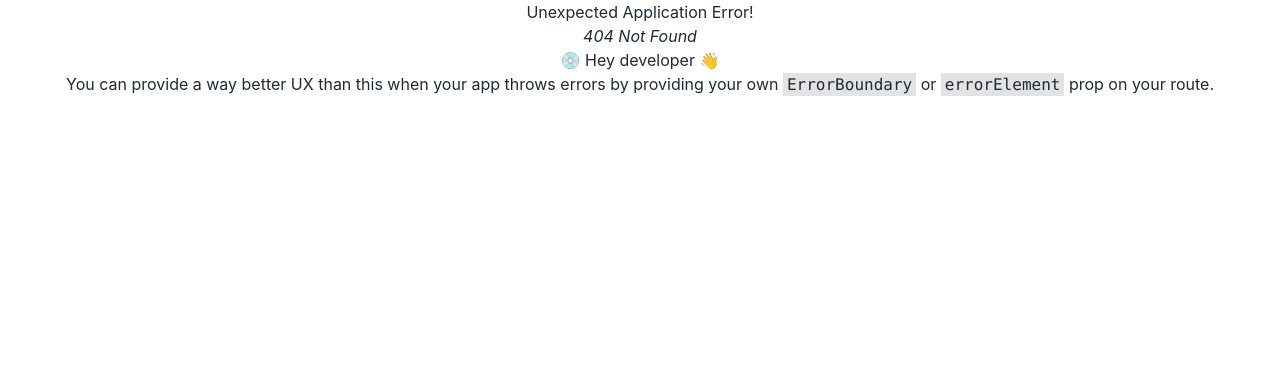
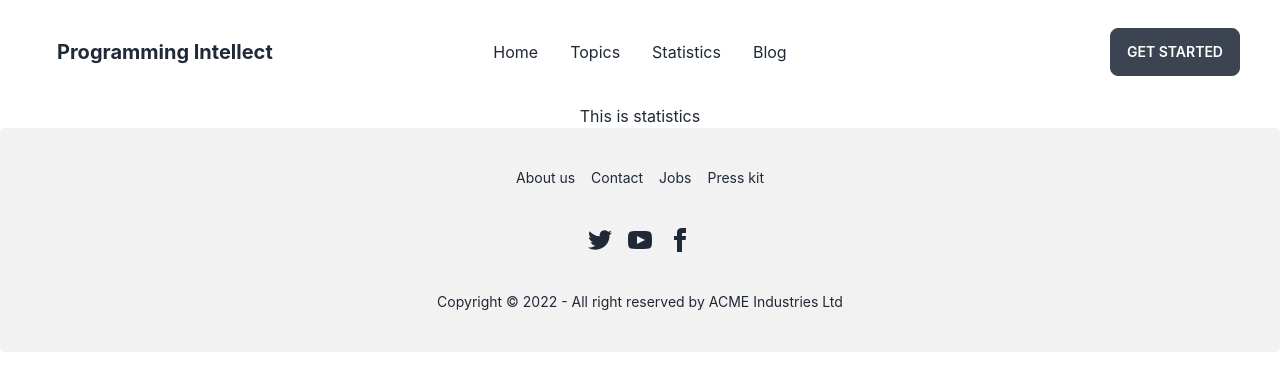
Before and after one commit to hamimhossain1/programming-intellect, a React (Create React App) app: page /statistics in a window 1280 px wide. Before the commit this address had no page. Shown: the top 390 px of the page. Built offline with nearby package versions, Linux system fonts and the light colour scheme.

Commit message:
404 after deploy done

```diff
--- a/src/components/Footer.jsx
+++ b/src/components/Footer.jsx
@@ -5,16 +5,16 @@
         <div>
             <footer className="footer footer-center p-10 bg-base-200 text-base-content rounded">
                 <div className="grid grid-flow-col gap-4">
-                    <a className="link link-hover">About us</a>
-                    <a className="link link-hover">Contact</a>
-                    <a className="link link-hover">Jobs</a>
-                    <a className="link link-hover">Press kit</a>
+                    <a href='.' className="link link-hover">About us</a>
+                    <a href='.' className="link link-hover">Contact</a>
+                    <a href='.' className="link link-hover">Jobs</a>
+                    <a href='.' className="link link-hover">Press kit</a>
                 </div>
                 <div>
                     <div className="grid grid-flow-col gap-4">
-                        <a><svg xmlns="http://www.w3.org/2000/svg" width="24" height="24" viewBox="0 0 24 24" className="fill-current"><path d="M24 4.557c-.883.392-1.832.656-2.828.775 1.017-.609 1.798-1.574 2.165-2.724-.951.564-2.005.974-3.127 1.195-.897-.957-2.178-1.555-3.594-1.555-3.179 0-5.515 2.966-4.797 6.045-4.091-.205-7.719-2.165-10.148-5.144-1.29 2.213-.669 5.108 1.523 6.574-.806-.026-1.566-.247-2.229-.616-.054 2.281 1.581 4.415 3.949 4.89-.693.188-1.452.232-2.224.084.626 1.956 2.444 3.379 4.6 3.419-2.07 1.623-4.678 2.348-7.29 2.04 2.179 1.397 4.768 2.212 7.548 2.212 9.142 0 14.307-7.721 13.995-14.646.962-.695 1.797-1.562 2.457-2.549z"></path></svg></a>
-                        <a><svg xmlns="http://www.w3.org/2000/svg" width="24" height="24" viewBox="0 0 24 24" className="fill-current"><path d="M19.615 3.184c-3.604-.246-11.631-.245-15.23 0-3.897.266-4.356 2.62-4.385 8.816.029 6.185.484 8.549 4.385 8.816 3.6.245 11.626.246 15.23 0 3.897-.266 4.356-2.62 4.385-8.816-.029-6.185-.484-8.549-4.385-8.816zm-10.615 12.816v-8l8 3.993-8 4.007z"></path></svg></a>
-                        <a><svg xmlns="http://www.w3.org/2000/svg" width="24" height="24" viewBox="0 0 24 24" className="fill-current"><path d="M9 8h-3v4h3v12h5v-12h3.642l.358-4h-4v-1.667c0-.955.192-1.333 1.115-1.333h2.885v-5h-3.808c-3.596 0-5.192 1.583-5.192 4.615v3.385z"></path></svg></a>
+                        <a href='.'><svg xmlns="http://www.w3.org/2000/svg" width="24" height="24" viewBox="0 0 24 24" className="fill-current"><path d="M24 4.557c-.883.392-1.832.656-2.828.775 1.017-.609 1.798-1.574 2.165-2.724-.951.564-2.005.974-3.127 1.195-.897-.957-2.178-1.555-3.594-1.555-3.179 0-5.515 2.966-4.797 6.045-4.091-.205-7.719-2.165-10.148-5.144-1.29 2.213-.669 5.108 1.523 6.574-.806-.026-1.566-.247-2.229-.616-.054 2.281 1.581 4.415 3.949 4.89-.693.188-1.452.232-2.224.084.626 1.956 2.444 3.379 4.6 3.419-2.07 1.623-4.678 2.348-7.29 2.04 2.179 1.397 4.768 2.212 7.548 2.212 9.142 0 14.307-7.721 13.995-14.646.962-.695 1.797-1.562 2.457-2.549z"></path></svg></a>
+                        <a href='.'><svg xmlns="http://www.w3.org/2000/svg" width="24" height="24" viewBox="0 0 24 24" className="fill-current"><path d="M19.615 3.184c-3.604-.246-11.631-.245-15.23 0-3.897.266-4.356 2.62-4.385 8.816.029 6.185.484 8.549 4.385 8.816 3.6.245 11.626.246 15.23 0 3.897-.266 4.356-2.62 4.385-8.816-.029-6.185-.484-8.549-4.385-8.816zm-10.615 12.816v-8l8 3.993-8 4.007z"></path></svg></a>
+                        <a href='.'><svg xmlns="http://www.w3.org/2000/svg" width="24" height="24" viewBox="0 0 24 24" className="fill-current"><path d="M9 8h-3v4h3v12h5v-12h3.642l.358-4h-4v-1.667c0-.955.192-1.333 1.115-1.333h2.885v-5h-3.808c-3.596 0-5.192 1.583-5.192 4.615v3.385z"></path></svg></a>
                     </div>
                 </div>
                 <div>
--- a/src/components/Header.jsx
+++ b/src/components/Header.jsx
@@ -13,7 +13,9 @@
                             <svg xmlns="http://www.w3.org/2000/svg" className="h-5 w-5" fill="none" viewBox="0 0 24 24" stroke="currentColor"><path strokeLinecap="round" strokeLinejoin="round" strokeWidth="2" d="M4 6h16M4 12h8m-8 6h16" /></svg>
                         </label>
                         <ul tabIndex={0} className="menu menu-compact dropdown-content mt-3 p-2 shadow bg-base-100 rounded-box w-52">
-                            <li><Link to={'/about'}>About</Link></li>
+                            <li><Link to={'/home'}>Home</Link></li>
+                            <li><Link to={'/topics'}>Topics</Link></li>
+                            <li><Link to={'/statistics'}>Statistics</Link></li>
                             <li><Link to={'/blog'}>Blog</Link></li>
                         </ul>
                     </div>
@@ -23,7 +25,9 @@
 
                 <div className="navbar-center hidden lg:flex">
                     <ul className="menu menu-horizontal p-0">
-                        <li><Link to={'/about'}>About</Link></li>
+                    <li><Link to={'/home'}>Home</Link></li>
+                        <li><Link to={'/topics'}>Topics</Link></li>
+                        <li><Link to={'/statistics'}>Statistics</Link></li>
                         <li><Link to={'/blog'}>Blog</Link></li>
                     </ul>
                 </div>
--- a/src/components/Home.jsx
+++ b/src/components/Home.jsx
@@ -1,8 +1,6 @@
 import React from 'react';
 import './Home';
-// import Image from '../assets/img1.jpg'
-
-import Image2 from '../assets/img2.jpg'
+import Image2 from '../assets/img2.jpg';
 
 const Home = () => {
     return (
--- /dev/null
+++ b/src/components/Statistics.jsx
@@ -0,0 +1,11 @@
+import React from 'react';
+
+const Statistics = () => {
+    return (
+        <div>
+            <h1>This is statistics</h1>
+        </div>
+    );
+};
+
+export default Statistics;
--- a/src/components/About.jsx
+++ b/src/components/Topics.jsx
@@ -1,6 +1,6 @@
 import React from 'react';
 
-const About = () => {
+const Topics = () => {
     return (
         <div>
             <h2>This is about</h2>
@@ -8,4 +8,4 @@
     );
 };
 
-export default About;
+export default Topics;
```
Also changed, not shown: src/routes.js (+5 -2 lines), 1 other file (tests, documents, lock files or other folders).
